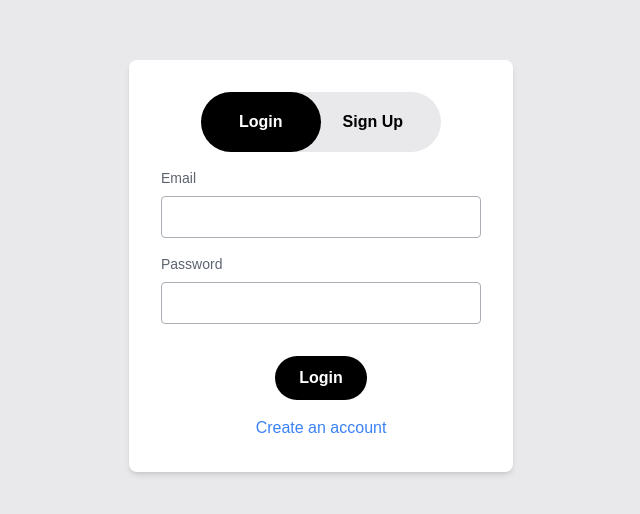
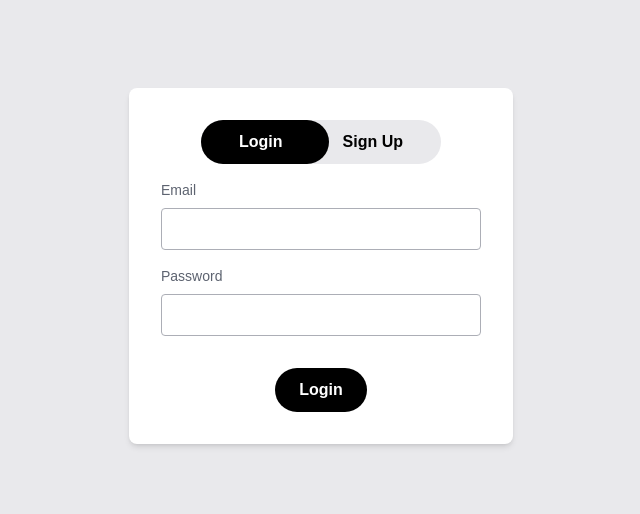
Before and after one commit to greeshiee/CS4485-T7, a Next.js app: page /auth in a window 1280 px wide. Shown: the part 134-648 px from the top of the page, without its empty margins (319-959 px from the left). Built offline with nearby package versions, Linux system fonts and the light colour scheme.

Commit message:
Changed Animations and Removed Toggle Link

```diff
--- a/src/app/components/authform.tsx
+++ b/src/app/components/authform.tsx
@@ -62,14 +62,7 @@ const AuthForm = () => {
           </div>
         </form>
 
-        <div className="mt-4 text-center">
-          <button
-            onClick={toggleForm}
-            className="text-blue-500 hover:underline"
-          >
-            {isLogin ? 'Create an account' : 'Already have an account?'}
-          </button>
-        </div>
+
       </div>
     </div>
   );
--- a/src/app/components/toggle.tsx
+++ b/src/app/components/toggle.tsx
@@ -1,10 +1,9 @@
-// ToggleSwitch.js
 import React from 'react';
 
 const ToggleSwitch: React.FC<{ isLogin: boolean, toggleForm: () => void }> = ({ isLogin, toggleForm }) => {
   return (
     <div className="flex h-full items-center justify-center bg-white mb-4">
-      <label className="group w-[240px] h-[60px] bg-gray-100 relative rounded-full select-none cursor-pointer flex justify-between items-center p-2">
+      <label className="group w-60 h-11 bg-gray-100 relative rounded-full select-none cursor-pointer flex justify-between items-center p-2">
         <input
           className="peer appearance-none hidden"
           type="checkbox"
@@ -12,14 +11,14 @@ const ToggleSwitch: React.FC<{ isLogin: boolean, toggleForm: () => void }> = ({
           onChange={toggleForm}
         />
         <div
-          className={`w-[120px] h-full bg-black rounded-full transition-all duration-700 ease-in-out
+          className={`w-32 h-full bg-black rounded-full transition-all duration-500 ease-in-out
           shadow-blue:50 absolute left-0 group-hover:shadow-xl
-          peer-checked:translate-x-[120px]`}
+          peer-checked:translate-x-[112px]`}
         ></div>
-        <span className="transition-colors duration-300 ease-in-out relative flex-grow flex items-center justify-center font-bold text-white peer-checked:text-black">
+        <span className="transition-colors duration-500 ease-in-out relative flex-grow flex items-center justify-center font-bold text-white peer-checked:text-black">
           Login
         </span>
-        <span className="transition-colors duration-300 ease-in-out relative flex-grow flex items-center justify-center font-bold text-black peer-checked:text-white">
+        <span className="transition-colors duration-500 ease-in-out relative flex-grow flex items-center justify-center font-bold text-black peer-checked:text-white">
           Sign Up
         </span>
       </label>
```
